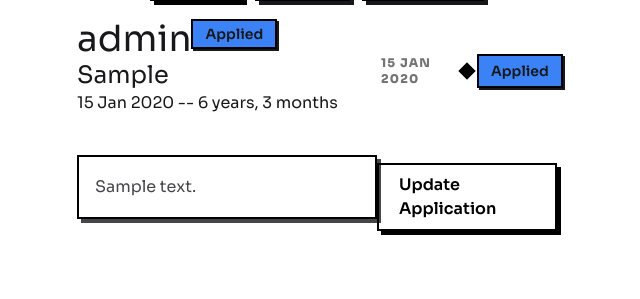
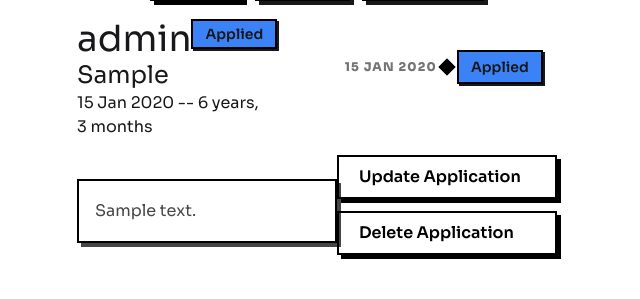
Before and after one commit to ParthTri/NextStep, a Django app: page /application/1 in a window 1280 px wide. Shown: the part 63-362 px from the top of the page, without its empty margins (323-963 px from the left). Run offline with Django 5.2, Linux system fonts and the light colour scheme; a user stored in the database is signed in; data comes from the database, SQL or seed files in the repository; tables that the repository leaves empty hold one stand-in row (values such as "Sample post"); style sheets or scripts are compiled from the project's sources; parts of the project's set-up code (start-up, migrations or seed data) failed here and were passed over; some libraries are stand-ins or nearby versions.

Commit message:
Created delete handler for deleting applications

```diff
--- a/src/nextstep/urls.py
+++ b/src/nextstep/urls.py
@@ -12,6 +12,11 @@ urlpatterns = [
         views.ApplicationUpdateView.as_view(),
         name="application-update",
     ),
+    path(
+        "application/<int:pk>/delete",
+        views.ApplicationDelete,
+        name="application-delete",
+    ),
     path("settings", views.Settings.as_view(), name="settings"),
     path("signin", views.LoginView.as_view(), name="signin"),
     path("signup", views.SignupView.as_view(), name="signup"),
--- a/src/nextstep/views.py
+++ b/src/nextstep/views.py
@@ -1,10 +1,11 @@
 import logging
 
 from django.contrib.auth import authenticate, login, logout
+from django.contrib.auth.decorators import login_required
 from django.contrib.auth.mixins import LoginRequiredMixin
 from django.contrib.auth.models import User
 from django.http import HttpRequest
-from django.shortcuts import redirect, render
+from django.shortcuts import get_object_or_404, redirect, render
 from django.utils import timesince
 from django.views import View
 
@@ -178,6 +179,15 @@ class ApplicationUpdateView(LoginRequiredMixin, View):
             )
 
 
+@login_required(login_url="/signin")
+def ApplicationDelete(request, pk):
+    application = get_object_or_404(models.Application, id=pk, user=request.user)
+
+    application.delete()
+
+    return redirect("dashboard")
+
+
 class Settings(LoginRequiredMixin, View):
     template_name = "settings.html"
     login_url = "/signin"
--- a/src/templates/application.html
+++ b/src/templates/application.html
@@ -36,12 +36,20 @@
 		</div>
 		<div>
 			{% include 'partials/application_timeline.html' with tags=application_tags %}
-			<div class="w-full mt-10 flex justify-center">
+			<div
+				class="w-full mt-10 flex flex-col justify-center items-center gap-3"
+			>
 				<a
 					href="{% url 'application-update' pk=application.id %}"
-					class="btn-neo"
+					class="btn-neo w-55"
 					>Update Application</a
 				>
+				<a
+					href="{% url 'application-delete' pk=application.id %}"
+					class="btn-neo w-55 hover:bg-[#EF4444]"
+				>
+					Delete Application
+				</a>
 			</div>
 		</div>
 	</section>
```
